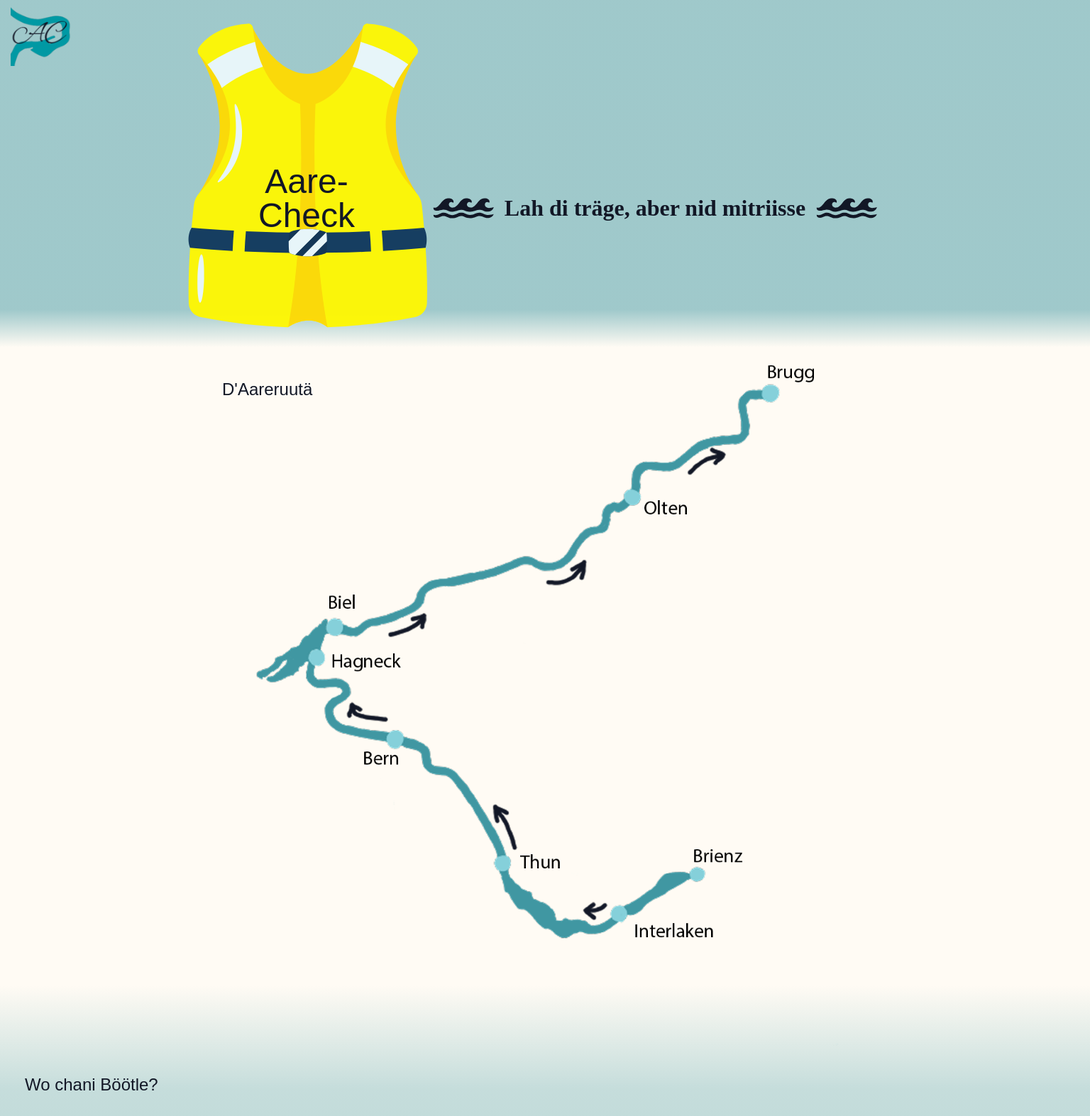
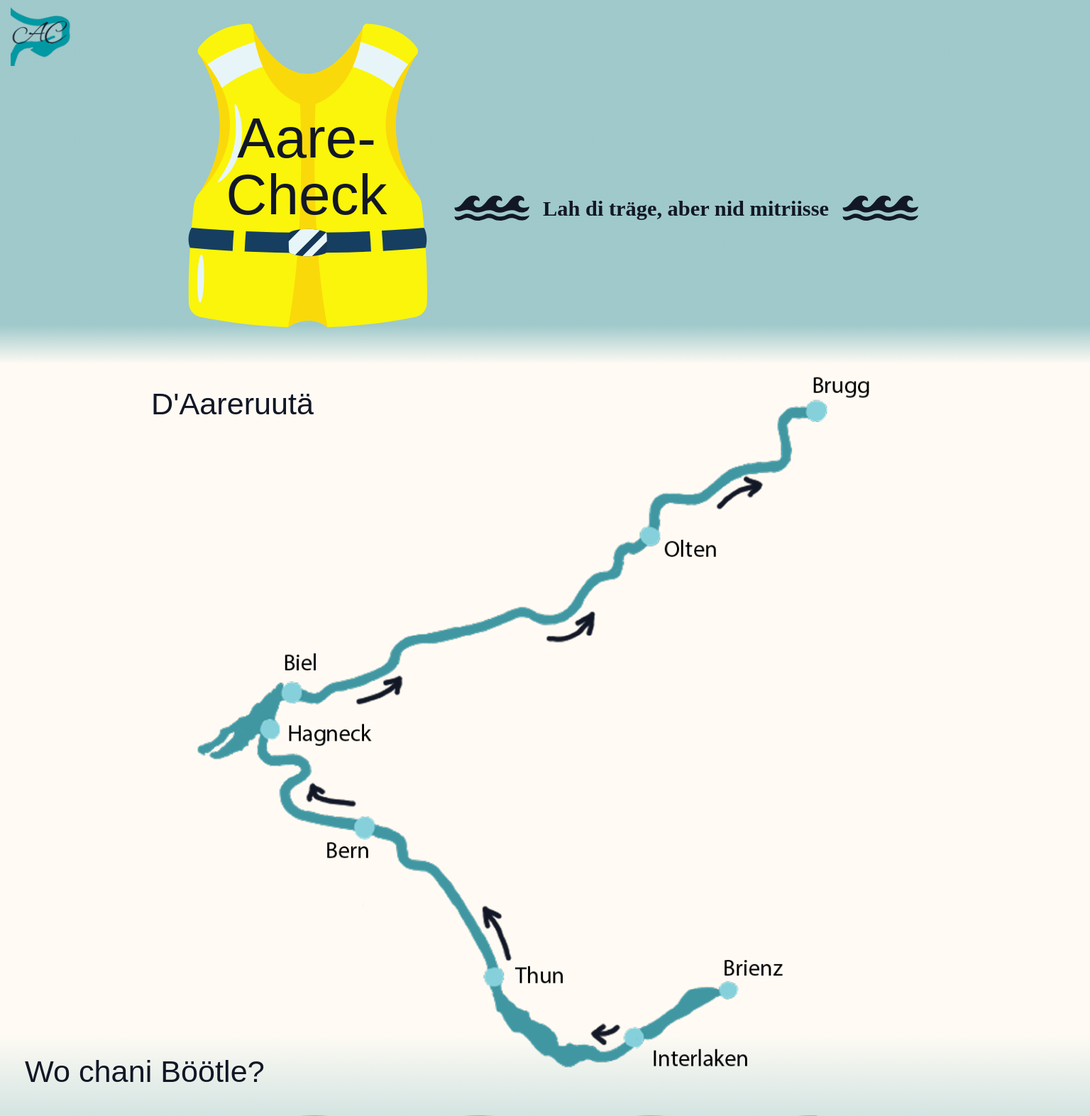
Before and after one commit to JennyDerreR/IM3_aare, a PHP site: page /landing.html in a window 1536 px wide. Shown: the top 1573 px of the page at 71% size. Run offline with PHP 8.4, Linux system fonts and the light colour scheme; data that the repository does not hold is empty.

Commit message:
Anpassungen - responsiveness fertig

```diff
--- a/styles.css
+++ b/styles.css
@@ -833,24 +833,18 @@ footer p a {
     .diagramm .wave svg {
         width: 100%;
         height: auto;
-    } */
+    }
 }
 
 /* ----------------- Large desktop (≥ 1440px) ----------------- */
 @media (min-width: 1440px) {
-    h1 {
-        font-size: 3rem;
-    }
-    h2 {
-        font-size: 2rem; /* ~32px */
-    }
-    h3 {
-        font-size: 1.5rem; /* ~24px */
-    }
-    p {
-        font-size: 1.125rem; /* keep paragraph readable */
-    }
+     /* Schriftgrössen */
+    h1 { font-size: 5rem; }
+    h2 { font-size: 1.9rem; }
+    h3 { font-size: 2.7rem; }
+    p  { font-size: 1.4rem; }
 
+    /* Header */
     header img {
         max-height: 95px;
         max-width: 95px;
@@ -859,6 +853,24 @@ footer p a {
         z-index: 0;
     }
 
+    .welcome .title {
+        top: 90%;
+        left: 22%;
+        transform: translate(-50%, -150%);
+    }
+
+   /* Tagline-Block für sehr grosse Screens */
+    .welcome .tagline {
+        position: relative;
+        margin-top: 70px;
+        margin-left: 230px;   /* weiter links als vorher (260px) */
+        text-align: left;
+    }
+
+    .welcome .tagline img {
+        width: 200px;         /* fix groesser als bei 1024px */
+        display: block;
+    }
 
     :root {
         --boat-size: 50; /*Grösse für Desktop gross*/
@@ -870,9 +882,21 @@ footer p a {
         display: none;
     }
 
-    /* SVG Skalierung für alle Wellen */
-    .diagramm .wave svg {
-        width: 100%;
-        height: auto;
+    /* Breite Inhalte zentrieren (wie bei kleineren Breakpoints) */
+    .map {
+        max-width: 1800px;
+        margin-left: auto;
+        margin-right: auto;
     }
+
+    /* Map leicht grösser, aber kontrolliert */
+    .map {
+        max-width: 1200px;
+        min-height: clamp(500px, 45vw, 750px);
+        margin: 60px auto 40px;
     }
+
+    /* Diagrammtitel etwas nach unten ziehen */
+    .diagrammTitle h3 {
+        margin-top: 260px;
+    }
```
Lines whose indentation alone changed are shown as unchanged.
